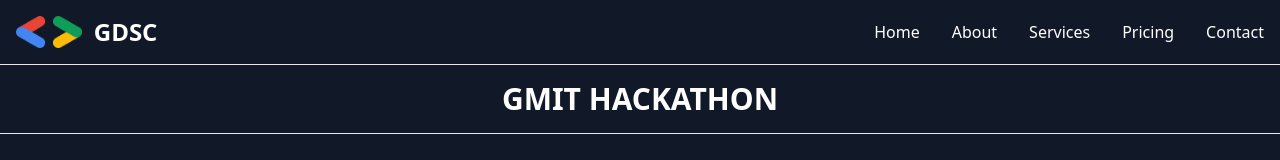
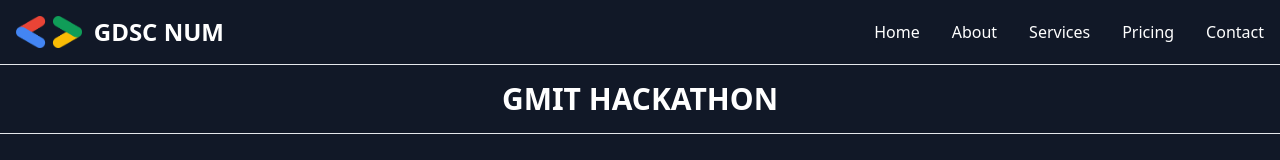
Before and after one commit to taivnaaiwnl/Hackathon1, a plain HTML site: page src/index.html in a window 1280 px wide. Shown: the top 160 px of the page. Drawn offline with nearby package versions, Linux system fonts and the light colour scheme; a script that the page names is missing.

Commit message:
final product4

```diff
--- a/src/index.html
+++ b/src/index.html
@@ -14,7 +14,7 @@
     <div class="max-w-screen-xl flex flex-wrap items-center justify-between mx-auto p-4">
       <a href="https://flowbite.com/" class="flex items-center space-x-3 rtl:space-x-reverse">
           <img src="club.png" class="h-8" alt="Flowbite Logo" />
-          <h1 class="self-center text-2xl font-semibold whitespace-nowrap dark:text-white text-white ">GDSC</h1>
+          <h1 class="self-center text-2xl font-semibold whitespace-nowrap dark:text-white text-white ">GDSC NUM</h1>
       </a>
       <button data-collapse-toggle="navbar-default" type="button" class="inline-flex items-center p-2 w-10 h-10 justify-center text-sm text-gray-500 rounded-lg md:hidden hover:bg-gray-100 focus:outline-none focus:ring-2 focus:ring-gray-200 dark:text-gray-400 dark:hover:bg-gray-700 dark:focus:ring-gray-600" aria-controls="navbar-default" aria-expanded="false">
           <span class="sr-only">Open main menu</span>
```
